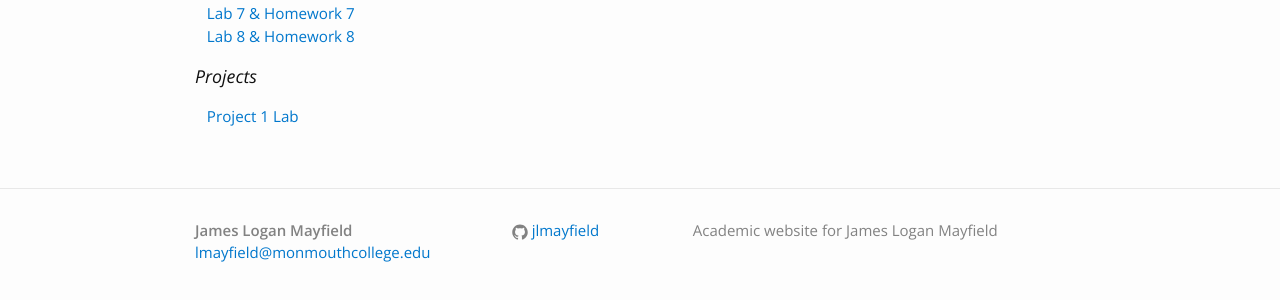
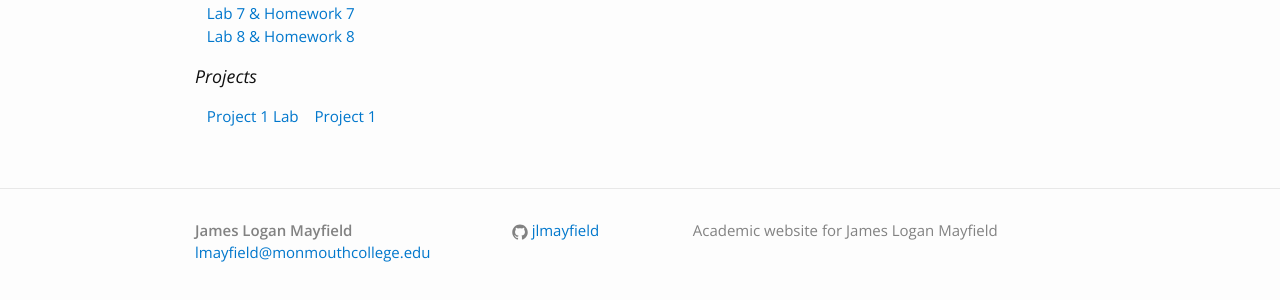
Before and after one commit to jlmayfield/jlmayfield.github.io, a Jekyll site: the page built from teaching/comp161.md, in a window 1280 px wide. Shown: the part 744-1044 px from the top of the page. Built offline with Jekyll 4.4.1, drawn with Linux system fonts in a browser that asks for light colours.

Commit message:
added c161 proj1 sp17

```diff
--- a/teaching/comp161.md
+++ b/teaching/comp161.md
@@ -25,8 +25,6 @@ permalink: /teaching/COMP161/
 &nbsp;&nbsp;&nbsp;[13 - Vectors](/teaching/COMP161/notes/comp161-lectureNotes-13.pdf)
 
 
-
-
 ### Labs & Homework
 
 &nbsp;&nbsp;&nbsp;[Lab 1 & Homework 1](/teaching/COMP161/labs/comp161-lab1.pdf)
@@ -42,3 +40,4 @@ permalink: /teaching/COMP161/
 ### Projects
 
 &nbsp;&nbsp;&nbsp;[Project 1 Lab](/teaching/COMP161/projects/comp161-proj1c-lab.pdf)
+&nbsp;&nbsp;&nbsp;[Project 1](/teaching/COMP161/projects/comp161-proj1c.pdf)
```
Also changed, not shown: 1 other file.
